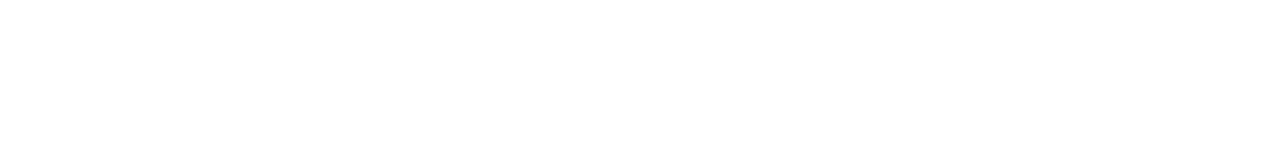
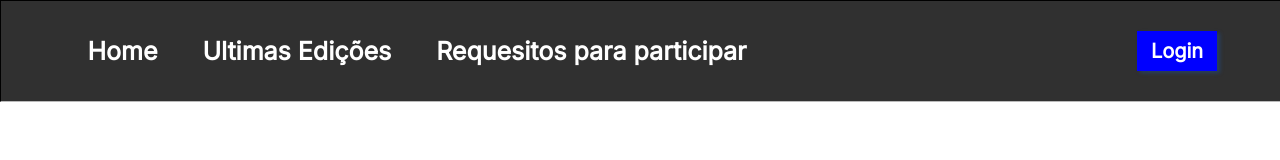
Before and after one commit to CatiaAlmeida/bootcamp-dnc, a plain HTML site: page index.html in a window 1280 px wide. Drawn offline with Linux system fonts and the light colour scheme.

Commit message:
Criação do estilo CSS do Menu

```diff
--- /dev/null
+++ b/estilo.css
@@ -0,0 +1,58 @@
+/* importação de font */
+@import url('https://fonts.googleapis.com/css2?family=Inter:wght@100;400&display=swap');
+
+        body {
+            margin:0px;
+            padding:0px;
+        }
+
+        /* Menu de navegação */
+        #principal{
+            width:100%;
+            height:100px;
+            border:1px solid black;
+            background-color: #303030;
+
+            display:flex;
+            justify-content: space-between;
+            align-items: center;
+            border-bottom: 1px solid #bababa;
+        }
+
+        #menu{
+            display:flex;
+            width:55%;
+            justify-content: space-around;
+            align-items: center;
+
+            margin-left:5%;
+        }
+
+        #principal div a{
+            font-family: 'Inter';
+            font-size:25px;
+            font-weight:600;
+            color:white;
+            text-decoration: none;
+        }
+
+        #principal div a:hover{
+            color:#cccccc;
+        }
+
+        #principal button{
+            margin-right:5%;
+            background-color: blue;
+            border:0px;
+
+            height:40px;
+            width:80px;
+
+            font-family: 'Inter';
+            font-size:20px;
+            font-weight: 600;
+            color: white;
+
+            box-shadow: 3px 2px 4px rgba(12, 112, 242, 0.25);
+            cursor:pointer;
+        }
--- a/index.html
+++ b/index.html
@@ -5,8 +5,18 @@
     <meta http-equiv="X-UA-Compatible" content="IE=edge">
     <meta name="viewport" content="width=device-width, initial-scale=1.0">
     <title>Bootcamp DNC</title>
+    <link rel="stylesheet" href="estilo.css">
 </head>
 <body>
+    <nav id="principal">
+        <div id="menu">
+            <a href="">Home</a>
+            <a href="">Ultimas Edições</a>
+            <a href="">Requesitos para participar</a>
+        </div>
+        <button>Login</button>
+    </nav>
+
 
 </body>
 </html>
```
